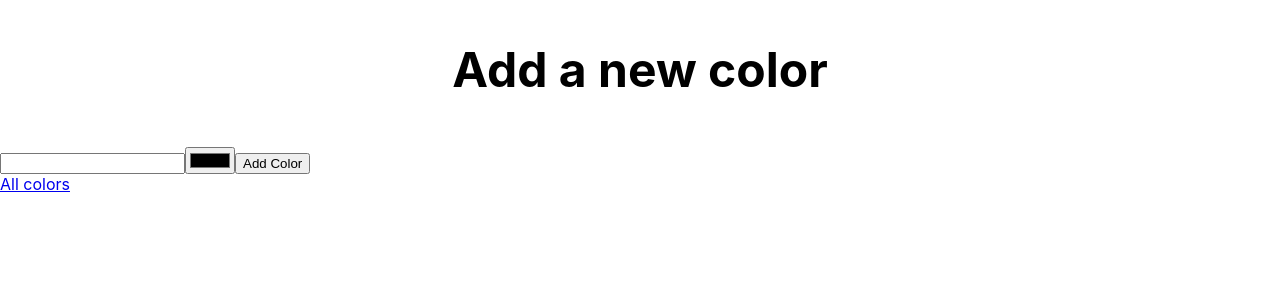
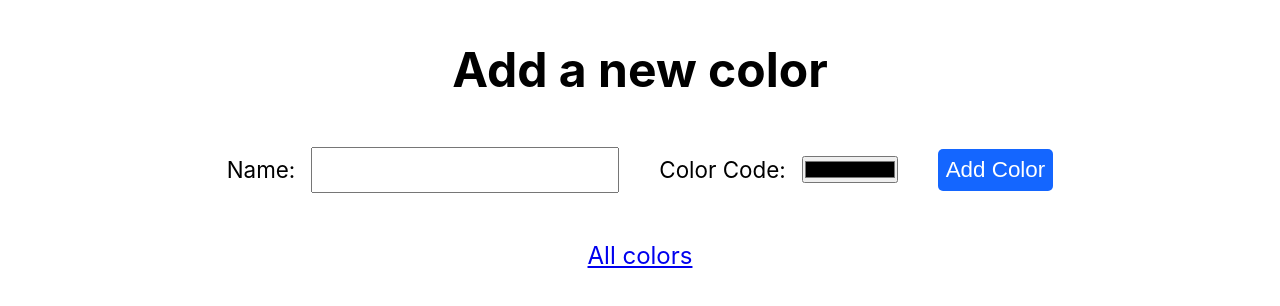
Before and after one commit to Lactantius/react-dogs-colors, a React (Create React App) app: page /colors/new in a window 1280 px wide. Shown: the top 306 px of the page. Built offline with nearby package versions, Linux system fonts and the light colour scheme.

Commit message:
Style ColorNew page

```diff
--- /dev/null
+++ b/src/ColorNew.css
@@ -0,0 +1,35 @@
+.ColorNew {
+  text-align: center;
+}
+.ColorNew form {
+  display: flex;
+  gap: 1rem;
+  justify-content: center;
+  align-items: center;
+  font-size: 1.4rem;
+  margin-bottom: 3rem;
+}
+
+.ColorNew input {
+  padding: 0.5rem;
+  margin-right: 1.5rem;
+  font-size: 1.4rem;
+}
+
+.ColorNew input[type="color"] {
+  padding: 0;
+  width: 6rem;
+}
+
+.ColorNew button {
+  font-size: 1.4rem;
+  padding: 0.5rem;
+  color: white;
+  background-color: #1466ff;
+  border: none;
+  border-radius: 5px;
+}
+
+.ColorNew a {
+  font-size: 1.5rem;
+}
--- a/src/ColorNew.tsx
+++ b/src/ColorNew.tsx
@@ -1,5 +1,7 @@
 import React, { useState } from "react";
 import { Link, useNavigate } from "react-router-dom";
+
+import "./ColorNew.css";
 
 import { NewColorProps } from "./types";
 
@@ -30,9 +32,9 @@ function ColorNew({ colors, add }: NewColorProps): JSX.Element {
     <div className="ColorNew">
       <h2>Add a new color</h2>
       <form onSubmit={handleSubmit}>
-        <label htmlFor="name" />
+        <label htmlFor="name">Name:</label>
         <input id="name" name="name" type="text" onChange={handleChange} />
-        <label htmlFor="code" />
+        <label htmlFor="code">Color Code:</label>
         <input id="code" name="code" type="color" onChange={handleChange} />
         <button>Add Color</button>
       </form>
```
